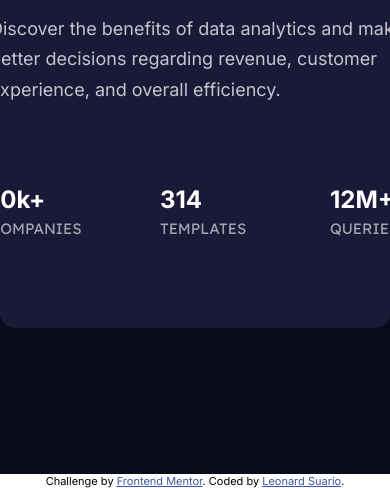
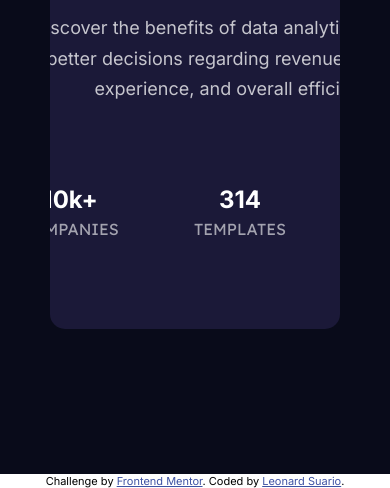
Before and after one commit to Leonard232/stats-preview-card-component-main-Challenge, a plain HTML site: page index.html in a window 390 px wide. Shown: the part 370-858 px from the top of the page. Drawn offline with Linux system fonts and the light colour scheme.

Commit message:
Second Commit

```diff
--- a/index.html
+++ b/index.html
@@ -25,6 +25,8 @@
       href="https://fonts.googleapis.com/css2?family=Inter:wght@100..900&family=Lexend+Deca:wght@100..900&display=swap"
       rel="stylesheet"
     />
+
+    <link rel="stylesheet" href="queries.css" />
 
     <title>Frontend Mentor | Stats preview card component</title>
 
@@ -54,8 +56,8 @@
         justify-content: center;
         align-content: center;
         max-width: 1440px;
-        margin: auto;
-        border-radius: 30px;
+        margin: 50px 50px;
+
         border-radius: 15px;
         overflow: hidden;
       }
@@ -150,16 +152,16 @@
           <div class="grid">
             <div>
               <h2>10k+</h2>
-              <span class="stat-text">companies</span>
+              <p class="stat-text">companies</p>
             </div>
             <div>
               <h2>314</h2>
-              <span class="stat-text">templates</span>
+              <p class="stat-text">templates</p>
             </div>
 
             <div>
               <h2>12M+</h2>
-              <span class="stat-text">queries</span>
+              <p class="stat-text">queries</p>
             </div>
           </div>
         </div>
--- /dev/null
+++ b/queries.css
@@ -0,0 +1,151 @@
+/*****************************/
+/* BELOW 1344px (Smaller desktops) */
+/*****************************/
+
+@media (max-width: 84em) {
+  .container {
+    max-width: 1200px;
+    max-height: 500px;
+  }
+
+  .image {
+    width: 600px;
+    height: auto;
+  }
+
+  .content-container {
+    width: 600px;
+  }
+}
+
+/*****************************/
+/* BELOW 1200px (Landscape Tablets) */
+/*****************************/
+
+@media (max-width: 75em) {
+  .container {
+    max-width: 800px;
+    max-height: 350px;
+  }
+
+  .image {
+    width: 700px;
+    height: auto;
+  }
+
+  .content-container {
+    width: 400px;
+    padding: 50px 0 50px 50px;
+  }
+
+  .content-text {
+    font-size: 12px;
+    width: 300px;
+    margin-top: 20px;
+    margin-bottom: 50px;
+  }
+
+  h1 {
+    font-size: 30px;
+  }
+
+  h2 {
+    font-size: 18px;
+    margin-bottom: 5px;
+  }
+
+  .heading-text {
+    width: 350px;
+  }
+
+  .stat-text {
+    font-size: 12px;
+  }
+
+  .grid {
+    column-gap: 12px;
+    grid-template-columns: repeat(3, 100px);
+  }
+}
+
+/*****************************/
+/* BELOW 944px (Tablets) */
+/*****************************/
+
+@media (max-width: 59em) {
+  .container {
+    display: grid;
+    grid-template-rows: 1fr 2fr;
+    justify-content: center;
+    align-content: center;
+    border-radius: 15px;
+    overflow: hidden;
+    max-height: 100vh;
+    margin: 50px 50px;
+  }
+
+  .image {
+    grid-row: 1 / 1;
+
+    background-image: linear-gradient(
+        0deg,
+        rgba(70, 27, 96, 0.534),
+        rgba(99, 29, 143, 0.603)
+      ),
+      url(images/image-header-mobile.jpg);
+
+    height: 350px;
+
+    background-repeat: no-repeat;
+    background-attachment: fixed;
+    background-size: contain;
+  }
+
+  .content-container {
+    display: grid;
+    grid-template-columns: 1fr;
+    width: 700px;
+    justify-content: center;
+    align-content: center;
+    justify-items: center;
+    padding: 50px 90px 90px 90px;
+  }
+
+  .content-text {
+    font-size: 16px;
+    text-align: center;
+    width: 350px;
+    margin-top: 20px;
+    margin-bottom: 50px;
+  }
+
+  h1 {
+    font-size: 36px;
+
+    text-align: center;
+  }
+
+  h2 {
+    font-size: 24px;
+    text-align: center;
+    margin-bottom: 5px;
+  }
+
+  .stat-text {
+    text-align: center;
+    font-size: 16px;
+  }
+
+  .grid {
+    display: flex;
+    flex-direction: column;
+    gap: 25px;
+  }
+}
+
+/*****************************/
+/* BELOW 704px (Smaller Tablets) */
+/*****************************/
+
+/* @media (max-width: 44em) {
+} */
```
